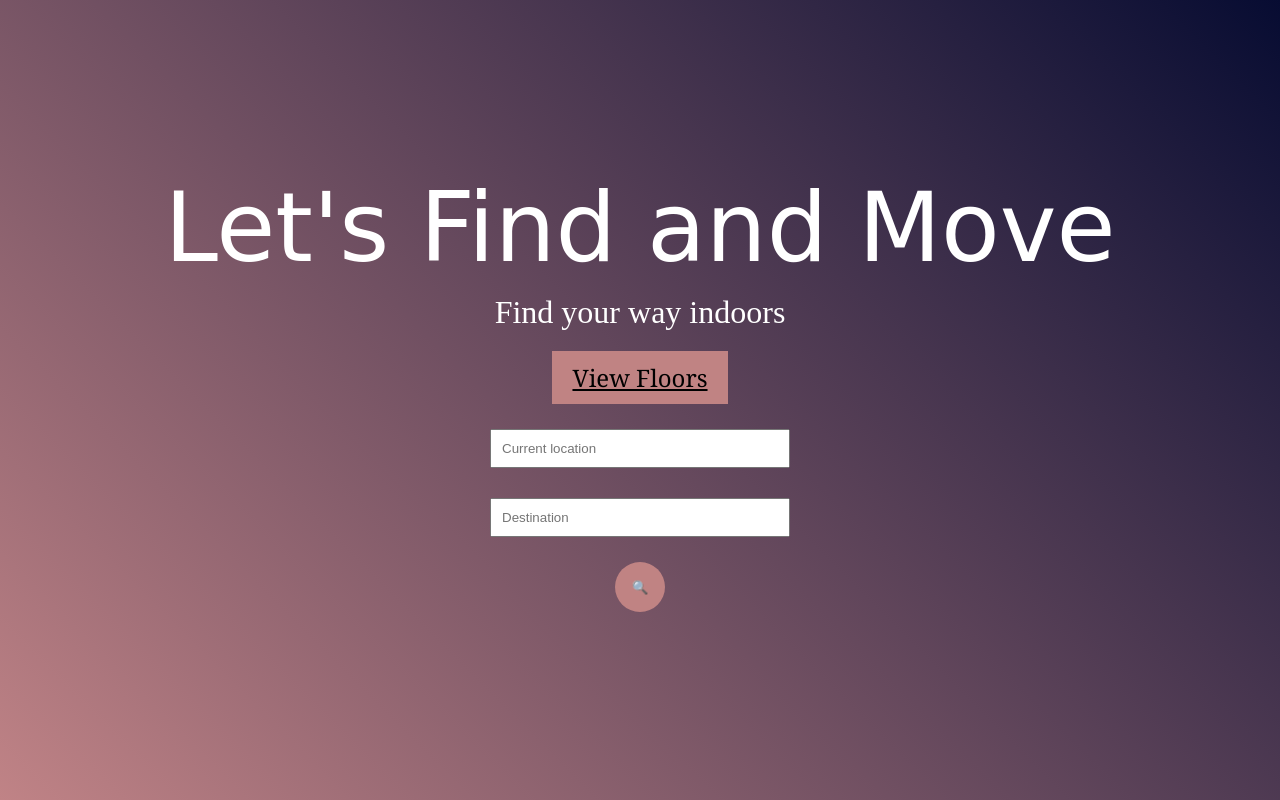
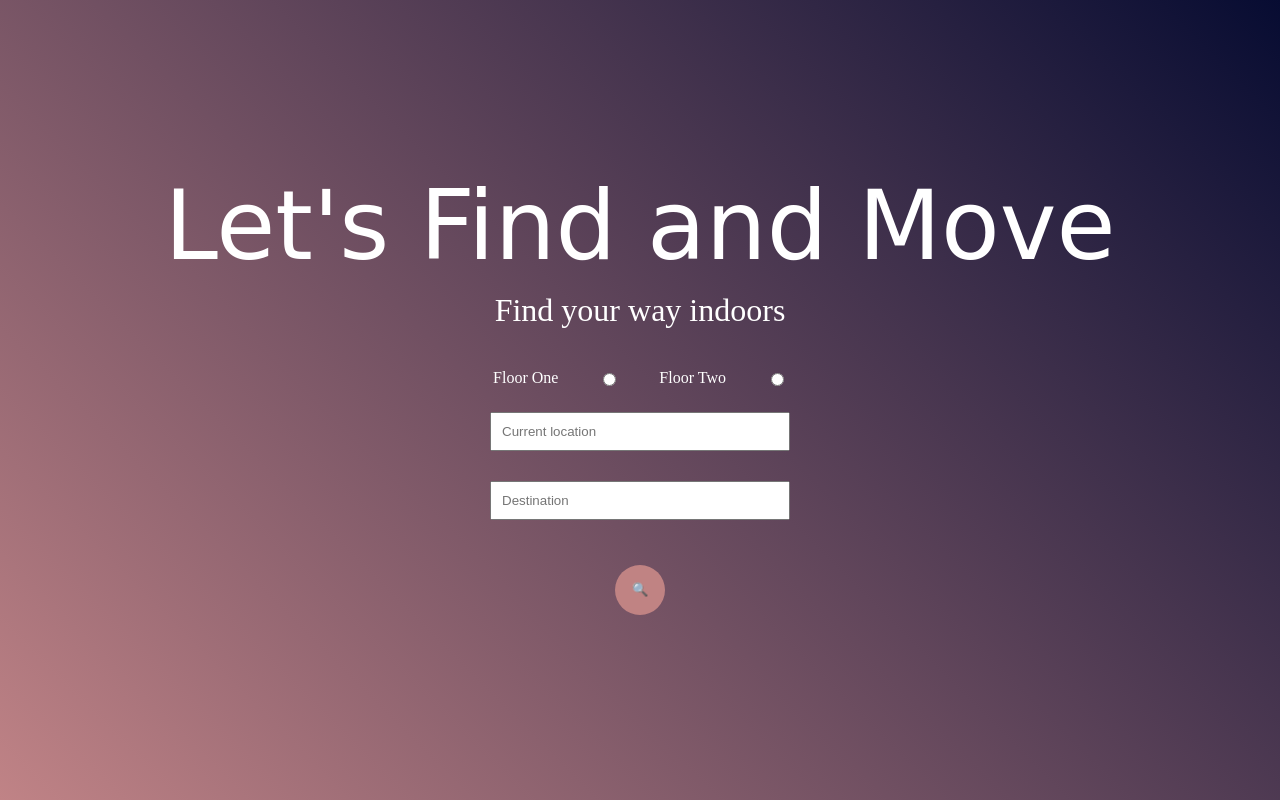
Before and after one commit to Joelthomas62384/Indor-Navigation, a Django app: page / in a window 1280 px wide. Run offline with Django 5.2, Linux system fonts and the light colour scheme.

Commit message:
final commit

```diff
--- a/home/views.py
+++ b/home/views.py
@@ -96,7 +96,7 @@ def preview(request):
     if request.method == "GET":
         start_node_name = request.GET.get('start_node_name')
         end_node_name = request.GET.get('end_node_name')
-        floor = request.GET.get("floor","0")
+        floor = request.GET.get("floor")
     image_path = r'static\assets\image.jpg' if floor == "1" else r"static\assets\floor0.jpg"
     node_coordinates = [(45, 233),      #A
                         (93, 195),      #B
--- a/templates/base2.html
+++ b/templates/base2.html
@@ -60,10 +60,13 @@
         background-color: #f0f0f0;
     }
     .button-container {
-        margin-top: 20px;
+        margin-top: 40px;
         display: flex;
         justify-content: center;
         align-items: center;
+        {% comment %} flex-direction: column; {% endcomment %}
+        gap:40px;
+
     }
     .search-icon {
         width: 50px;
--- a/templates/home.html
+++ b/templates/home.html
@@ -7,12 +7,19 @@
 <div class="container">
     <div class="title">Let's Find and Move</div>
     <div class="subtitle">Find your way indoors</div>
+    <form action="{% url "preview" %}" method="get" >
     <div class="button-container">
-        <a href="front1.html" class="view-floors">View Floors</a>
+        <label for="floor1" style="color:white;">Floor One</label>
+        <input type="radio" name="floor" id="floor1" value="0">
+        <label for="floor2"  style="color:white;">Floor Two</label>
+       <input type="radio" name="floor" id="floor2" value="1">
     </div>
-    <form action="{% url "preview" %}" method="get" >
     <div class="input-container">
 
+        <div class="flex">
+
+
+        </div>
 
          <input type="text" autocomplete="off" name = "start_node_name" id="currentLocationInput" placeholder="Current location">
         <div class="dropdown" id="currentLocationDropdown">
@@ -33,3 +40,70 @@
 
 </div>
 {% endblock content %}
+
+{% block scripts %}
+
+<script>
+    document.getElementById('searchButton').addEventListener('click', function() {
+        console.log("Clicked")
+        this.style.transform = 'scale(0.9)'; // Scale down the button when clicked
+        setTimeout(() => {
+            this.style.transform = 'scale(1)'; // Reset button scale after a brief delay
+        }, 300);
+    });
+
+    function setupDropdown(input, dropdown) {
+    input.addEventListener('input', function() {
+        // Show dropdown when user starts typing
+        dropdown.style.display = 'block';
+
+        // Simulate fetching data from server or somewhere else
+        const locations = ['Library', 'Stairs near Library', 'Smart Class', 'Boys common room', 'Tutorial room', 'Pantry',
+        'Professor room', 'Mini hall', 'First aid room', 'Lift1', 'Gents Toilet', 'Class 205', 'Stationary store',
+        'Staff room', 'Tutorial room1', 'Lab House keeping', 'Kitchen', 'Classroom', 'Restaurant', 'Stairs near restaurant','Laboratory', 'Reprographic center', 'Lab-205', 'Office', 'Ground-floorLift', 'System Administrator',
+              'Project lab', 'Language lab', 'Class room', 'Stairs near PG lab', 'Conference room', 'Office',
+              'Meeting room', 'Principal-Conference room', 'Principal office',
+              'Reception', 'Drinking water', 'Stairs opp to documentation','Main Entrance','Entrance-2']; // Example data
+
+        // Get input value
+        const inputText = input.value.toLowerCase();
+
+        // Filter locations based on input text
+        const filteredLocations = locations.filter(location =>
+            location.toLowerCase().includes(inputText)
+        );
+
+        // Sort filtered locations by similarity to input text
+        filteredLocations.sort((a, b) =>
+            a.toLowerCase().indexOf(inputText) - b.toLowerCase().indexOf(inputText)
+        );
+
+        // Clear existing dropdown items
+        dropdown.innerHTML = '';
+
+        // Create and append dropdown items
+        filteredLocations.forEach(function(location) {
+            const dropdownItem = document.createElement('div');
+            dropdownItem.classList.add('dropdown-item');
+            dropdownItem.textContent = location;
+            dropdownItem.addEventListener('click', function() {
+                input.value = location; // Set input value to clicked item
+                dropdown.style.display = 'none'; // Hide dropdown after selection
+            });
+            dropdown.appendChild(dropdownItem);
+        });
+    });
+
+    // Hide dropdown when clicking outside the input
+    document.addEventListener('click', function(event) {
+        if (!input.contains(event.target)) {
+            dropdown.style.display = 'none';
+        }
+    });
+}
+    setupDropdown(document.getElementById('currentLocationInput'), document.getElementById('currentLocationDropdown'));
+    setupDropdown(document.getElementById('destinationInput'), document.getElementById('destinationDropdown'));
+
+</script>
+
+{% endblock scripts %}
```
Also changed, not shown: static/navigation_images/navigation_image_Laboratory_Office.jpg.
